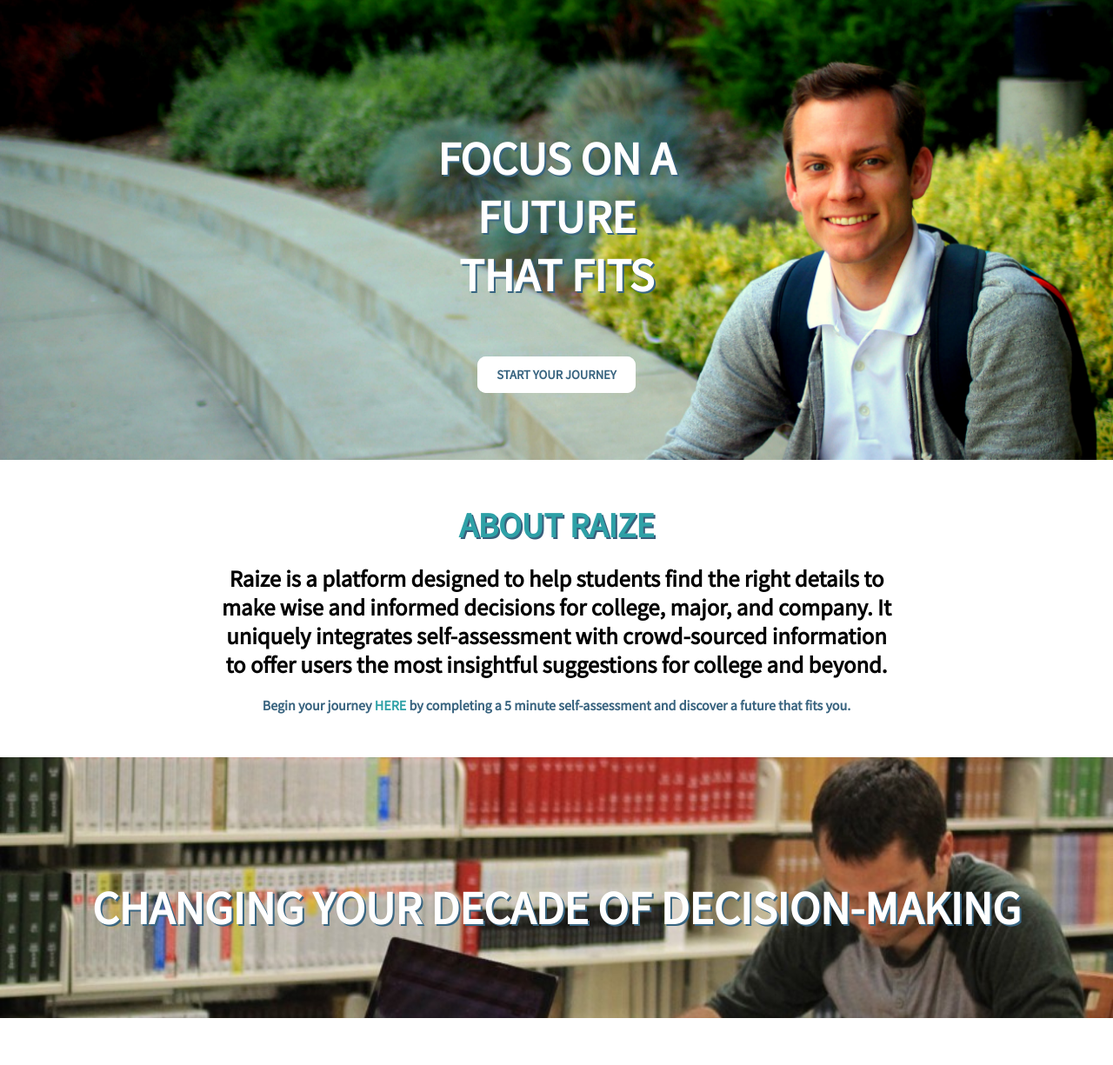
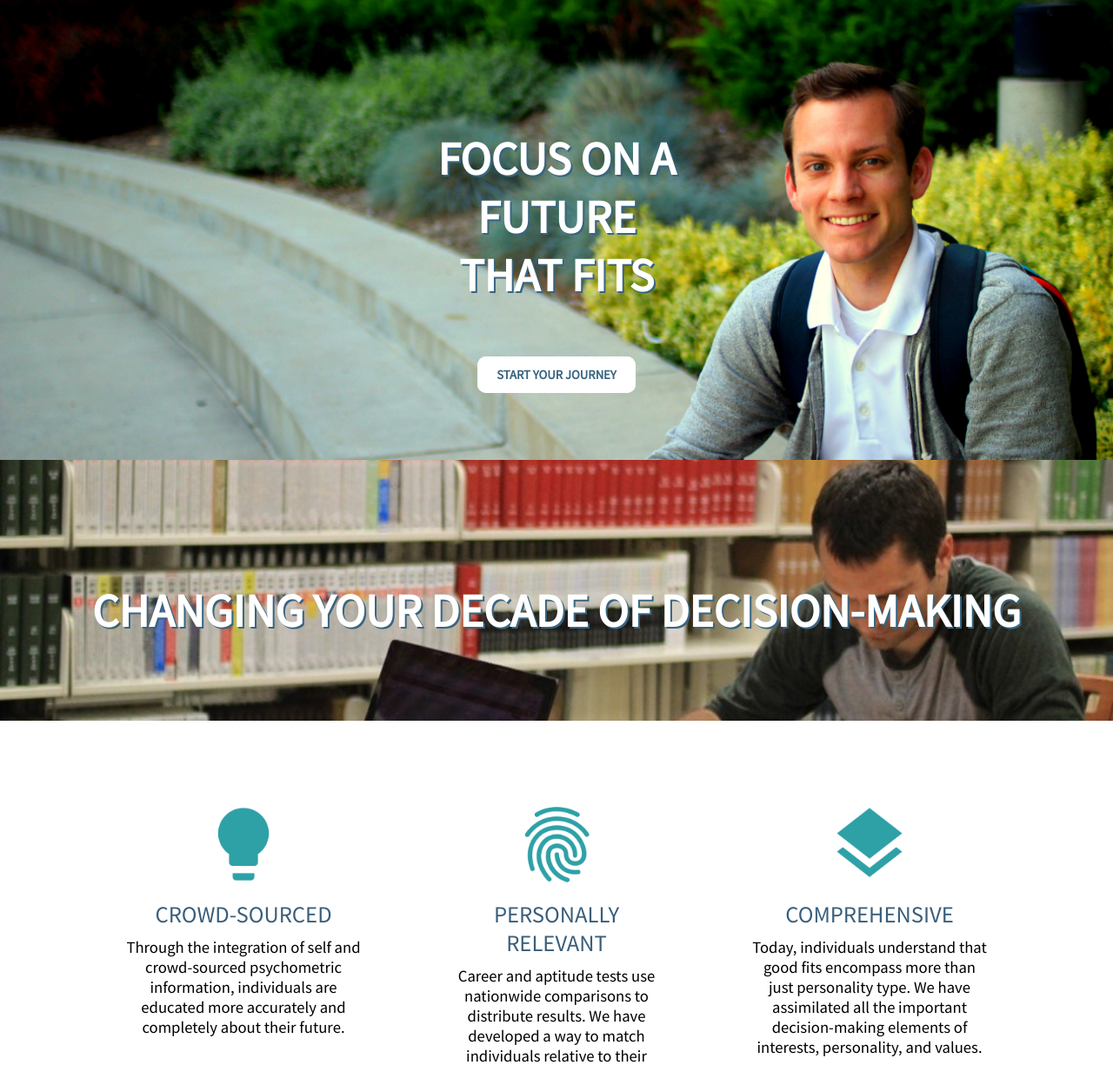
Before and after one commit to derekbrimley/raize, a Django app: page / in a window 1280 px wide. Shown: the part 108-1333 px from the top of the page at 87% size. Run offline with Django 3.2, Linux system fonts and the light colour scheme; some libraries are stand-ins or nearby versions.

Commit message:
Update index.html

```diff
--- a/quiz/templates/quiz/index.html
+++ b/quiz/templates/quiz/index.html
@@ -79,12 +79,7 @@
 
 </div>
 <section>
-<div id="about_raize_container">
-	<div class="about_title">ABOUT RAIZE</div>
-	<div id="about_txt">Raize is a platform designed to help students find the right details to make wise and informed decisions for college, major, and company. It uniquely integrates self-assessment with crowd-sourced information to offer users the most insightful suggestions for college and beyond.</div>
-	<div id="about_subtitle">Begin your journey <span class="link_txt"><a style="text-decoration:none;color:#2EA1A7" href="quiz/">HERE</a></span> by completing a 5 minute self-assessment and discover a future that fits you.</div>
-</div>
-</section>
+
 <div id="changing_banner">
 </div>
 <div class="img_subtitle" style="width:100%;text-align:center;position:relative;bottom:180px;">
```
